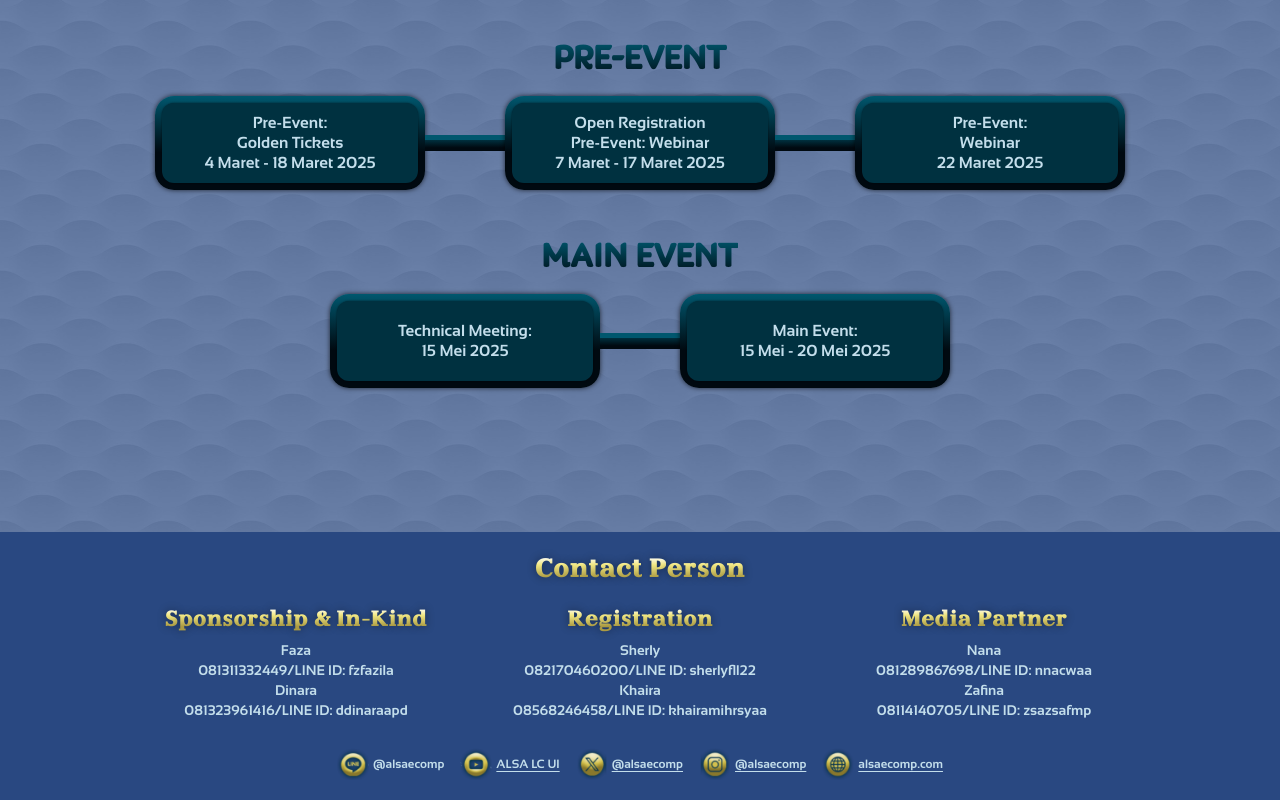
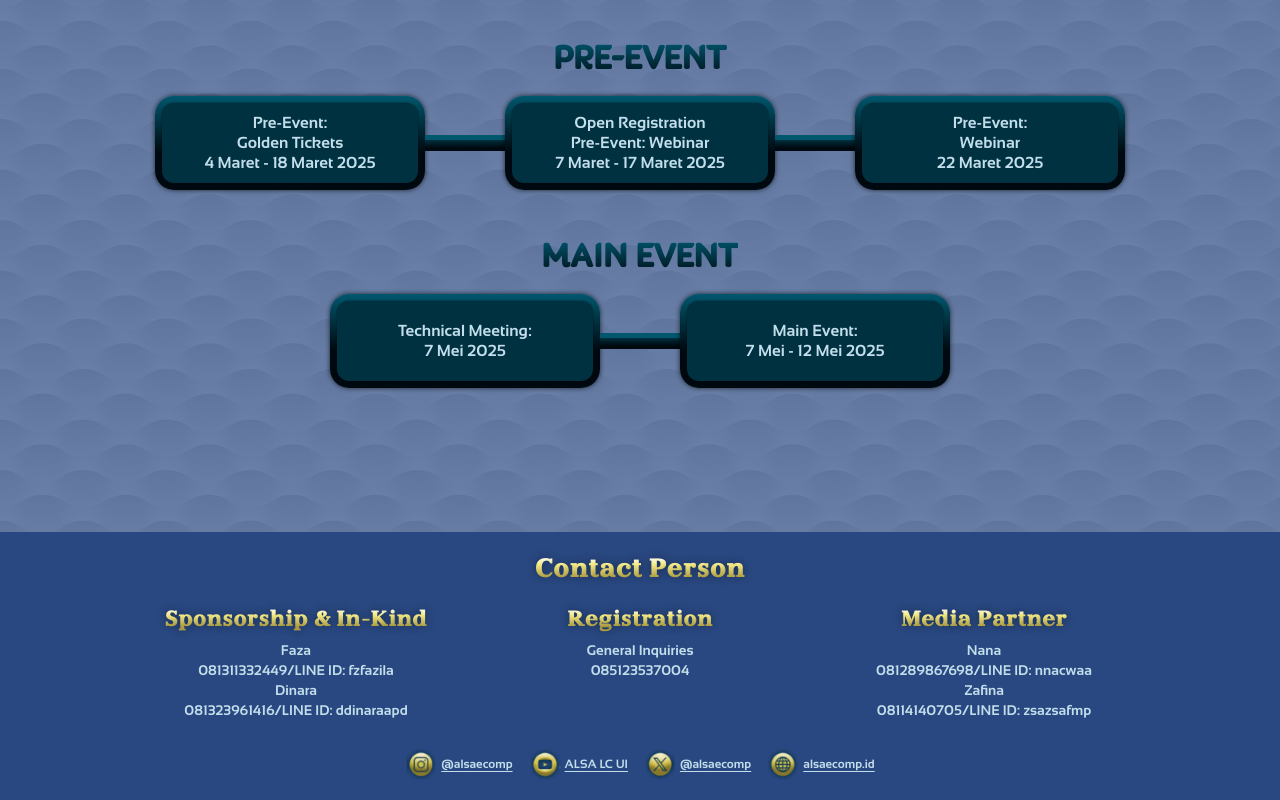
Before and after one commit to absolutepraya/alsa-ecomp, a Next.js app: page /timeline in a window 1280 px wide. Shown: the part 434-1234 px from the top of the page. Built offline with nearby package versions, Linux system fonts and the light colour scheme.

Commit message:
Update Timeline and Contact Information

```diff
--- a/src/app/timeline/page.jsx
+++ b/src/app/timeline/page.jsx
@@ -1,6 +1,4 @@
-import NavBar from '@/components/navbar';
 import Emboss from '@/components/emboss';
-import Footer from '@/components/footer';
 import GoldText from '@/components/goldtext';
 import Line from '@/components/line';
 import BlurFade from '@/components/blurfade';
@@ -132,8 +130,7 @@
               >
                 <p className="text-center leading-5">
                   Technical Meeting:
-                  <br />
-                  15 Mei 2025
+                  <br />7 Mei 2025
                 </p>
               </Emboss>
             </BlurFade>
@@ -153,8 +150,7 @@
               >
                 <p className="text-center leading-5">
                   Main Event:
-                  <br />
-                  15 Mei - 20 Mei 2025
+                  <br />7 Mei - 12 Mei 2025
                 </p>
               </Emboss>
             </BlurFade>
--- a/src/components/footer.jsx
+++ b/src/components/footer.jsx
@@ -28,10 +28,8 @@
             className="text-xl font-extrabold"
           />
           <div className="flex flex-col items-center gap-y-0 text-center text-sm">
-            <p>Sherly</p>
-            <p>082170460200/LINE ID: sherlyfll22</p>
-            <p>Khaira</p>
-            <p>08568246458/LINE ID: khairamihrsyaa</p>
+            <p>General Inquiries</p>
+            <p>085123537004</p>
           </div>
         </div>
         <div className="flex flex-col items-center gap-y-2 lg:w-[20rem]">
@@ -52,13 +50,18 @@
         <div className="flex flex-row items-center gap-x-1 text-xs">
           <div className="h-8 w-8 rounded-full">
             <Image
-              src="/social/1.webp"
+              src="/social/4.webp"
               width={32}
               height={32}
-              alt="LINE ALSA LC UI"
+              alt="Instagram ALSA LC UI"
             />
           </div>
-          <p className="">@alsaecomp</p>
+          <a
+            href="https://www.instagram.com/alsalcui/"
+            className="underline decoration-[1px] underline-offset-[3px]"
+          >
+            @alsaecomp
+          </a>
         </div>
         <div className="flex flex-row items-center gap-x-1 text-xs">
           <div className="h-8 w-8 rounded-full">
@@ -92,22 +95,7 @@
             @alsaecomp
           </a>
         </div>
-        <div className="flex flex-row items-center gap-x-1 text-xs">
-          <div className="h-8 w-8 rounded-full">
-            <Image
-              src="/social/4.webp"
-              width={32}
-              height={32}
-              alt="Instagram ALSA LC UI"
-            />
-          </div>
-          <a
-            href="https://www.instagram.com/alsalcui/"
-            className="underline decoration-[1px] underline-offset-[3px]"
-          >
-            @alsaecomp
-          </a>
-        </div>
+
         <div className="flex flex-row items-center gap-x-1 text-xs">
           <div className="h-8 w-8 rounded-full">
             <Image
@@ -121,7 +109,7 @@
             href="https://www.alsaecomp.com"
             className="underline decoration-[1px] underline-offset-[3px]"
           >
-            alsaecomp.com
+            alsaecomp.id
           </a>
         </div>
       </div>
```
